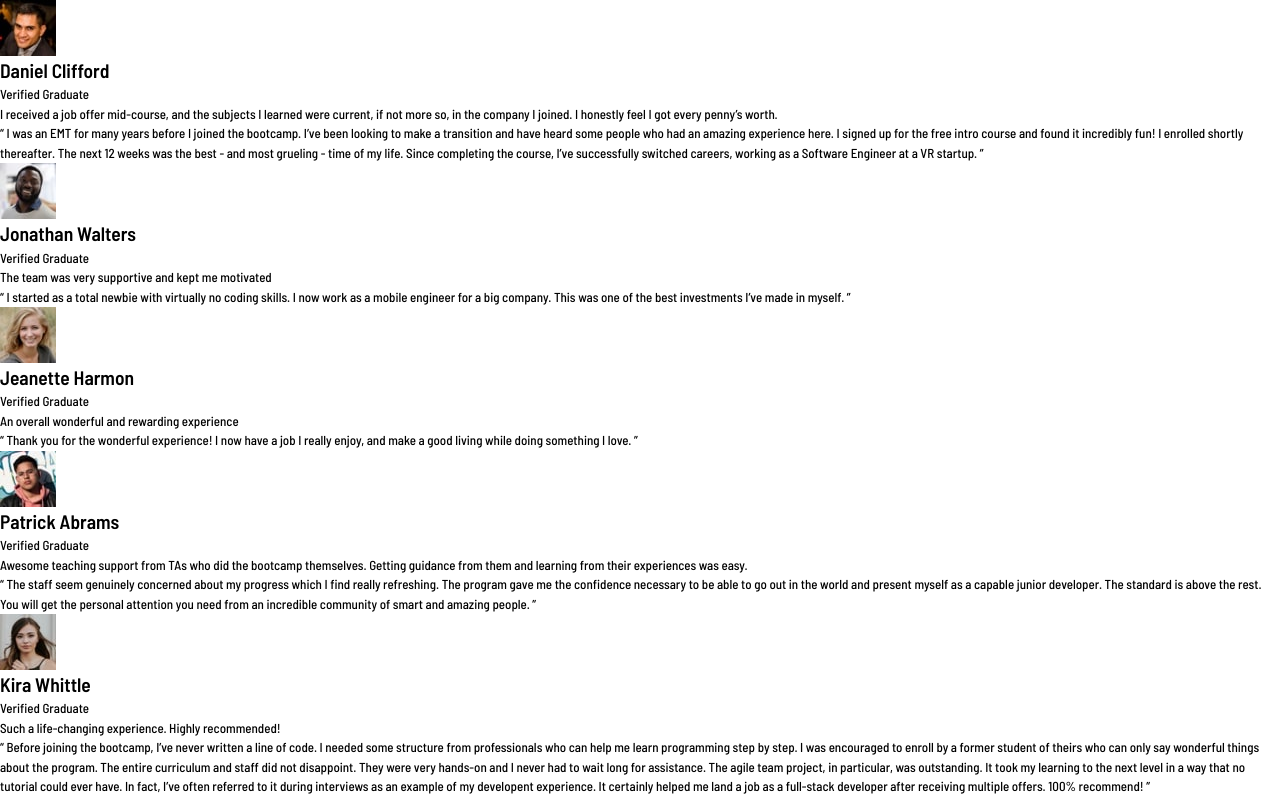
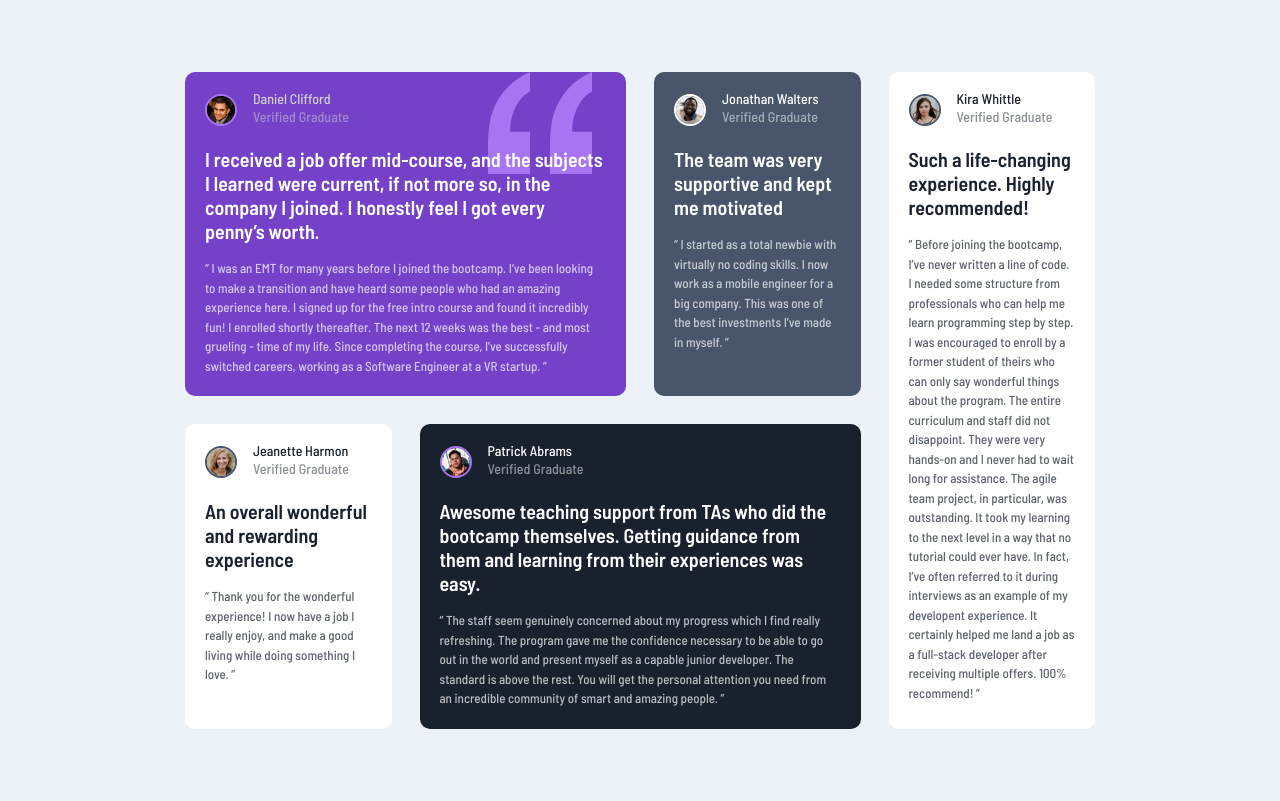
Before and after one commit to bene-volent/testimonial-grid, a website: page index.html in a window 1280 px wide. Drawn offline with Linux system fonts and the light colour scheme.

Commit message:
Completed Project

```diff
--- /dev/null
+++ b/home.css
@@ -0,0 +1,160 @@
+:root{
+
+    --clr-primary-violet: hsl(263, 55%, 52%);
+    --clr-primary-gray-blue: hsl(217, 19%, 35%);
+    --clr-primary-black-blue: hsl(219, 29%, 14%);
+    --clr-primary-white: hsl(0, 0%, 100%);
+
+
+    --clr-light-gray: hsl(0, 0%, 81%);
+    --clr-light-gray-blue: hsl(210, 46%, 95%);
+}
+body{
+    background-color: var(--clr-light-gray-blue);
+    font-size: 13px;
+    font-family: 'Barlow Semi Condensed', sans-serif;
+}
+
+
+/******************* Setup *******************/
+
+.flex-center{
+    display: flex;
+    align-items: center;
+    justify-content: center;
+
+}
+
+.testimonial
+{
+    border-radius: 10px;
+    padding: 1.25rem;
+        transition: all 350ms ease-in-out;
+
+}
+.quotation{
+    background-image:  url("./public/images/bg-pattern-quotation.svg");
+    background-repeat: no-repeat;
+    background-position: top right 10%;
+}
+
+.name-container{
+    display: flex;
+    align-items: center;
+    justify-content: left;
+    margin-bottom: 20px;
+}
+
+.quote-image{
+    padding: 0;
+    width: 32px;
+    /* height: 32px; */
+    border: 2px solid;
+    border-radius: 50%;
+    margin-right: 1rem;
+
+}
+.name{
+    font-size: 0.875rem;
+    font-weight: 500;
+    line-height: 1;
+}
+
+.status{
+
+    font-size: 0.875rem;
+
+    opacity: .5;
+}
+
+.quote-title{
+    font-size: 1.25rem;
+    font-weight: 600;
+    line-height: 1.2;
+    margin-bottom: 1rem;
+}
+.quote{
+    opacity: 0.7;
+}
+
+/******************* Final Display Classes *******************/
+
+.container{
+    display: grid;
+    gap: 1.75rem;
+    margin: 4.5rem 2rem;
+}
+@media (max-width:62em) {
+    .testimonial{
+    box-shadow: 2.5rem 3.75rem 3rem -3rem hsl(120, 1%, 35%);
+
+    }
+
+}
+@media (min-width:62em) {
+    .container{
+        width: min(70em,90%);
+        grid-template-columns: repeat(4,1fr);
+    }
+    #danial-testimony{
+        grid-column: 1 / 3;
+    }
+    #kira-testimony{
+        grid-column: 4;
+        grid-row: 1/3;
+    }
+    #patrick-testimony{
+        grid-column: 2/4;
+    }
+    .container:hover  .testimonial:not(.testimonial:hover){
+        filter: blur(2px);
+    }
+    .testimonial:hover{
+        transform: scale(1.01);
+        box-shadow: 2.5rem 3.75rem 3rem -3rem hsl(120, 1%, 35%);
+        transition: all 350ms ease-in-out;
+    }
+}
+
+/******************* Utility Classes *******************/
+
+.bg-pr-violet{
+    background-color: var(--clr-primary-violet);
+}
+.bg-pr-grayish-blue{
+    background-color: var(--clr-primary-gray-blue);
+}
+.bg-pr-blackish-blue{
+    background-color: var(--clr-primary-black-blue);
+}
+.bg-pr-white{
+    background-color: var(--clr-primary-white);
+}
+.font-clr-white{
+    color: var(--clr-primary-white);
+}
+.font-clr-light-gray{
+    color: var(--clr-light-gray);
+}
+.font-clr-light-gray-blue{
+    color: var(--clr-light-gray-blue);
+}
+
+.font-clr-gray-blue{
+    color: var(--clr-primary-gray-blue);
+}
+.font-clr-black-blue{
+    color: var(--clr-primary-black-blue);
+}
+.font-clr-light-gray-blue{
+    color: var(--clr-light-gray-blue);
+}
+.brd-clr-pr-gray-blue{
+    border-color: var(--clr-primary-gray-blue);
+}
+.brd-clr-light-grey{
+    border-color: var(--clr-light-gray);
+}
+.brd-clr-pr-violet{
+    border-color: #a775f1;
+}
--- a/index.html
+++ b/index.html
@@ -16,15 +16,26 @@
             href="https://fonts.googleapis.com/css2?family=Barlow+Semi+Condensed:wght@500;600&display=swap"
             rel="stylesheet"
         />
-        <link rel="stylesheet" href="./css/reset.css" />
-        <link rel="stylesheet" href="./css/home.css" />
+        <link rel="stylesheet" href="./reset.css" />
+        <link rel="stylesheet" href="./home.css" />
         <title>Frontend Mentor | Testimonial Grid</title>
     </head>
     <body>
-        <article>
-            <img src="./images/image-daniel.jpg" alt="Danial Clifford" />
-            <h2>Daniel Clifford</h2>
-            <p>Verified Graduate</p>
+        <main class="flex-center">
+            <div class="container">
+                <article id="danial-testimony" class="testimonial | bg-pr-violet font-clr-white quotation">
+                    <div class="name-container">
+                        <img
+                            class="quote-image | brd-clr-pr-violet"
+                            src="./images/image-daniel.jpg"
+                            alt="Danial Clifford"
+                        />
+                        <div class="quote-name | font-clr-light-gray">
+                            <h2 class="name">Daniel Clifford</h2>
+                            <p class="status">Verified Graduate</p>
+                        </div>
+                    </div>
+
                     <p class="quote-title">
                         I received a job offer mid-course, and the subjects I learned
                         were current, if not more so, in the company I joined. I
@@ -42,10 +53,17 @@
                     </p>
                 </article>
 
-        <article>
-            <img src="./images/image-jonathan.jpg" alt="Jonathan Walters" />
-            <h2>Jonathan Walters</h2>
-            <p>Verified Graduate</p>
+
+                <article id="jonathan-testimony" class="testimonial | bg-pr-grayish-blue font-clr-white">
+                    <div class="name-container">
+                        <img class="quote-image" src="./images/image-jonathan.jpg" alt="Jonathan Walters" />
+                        <div class="quote-name">
+                            <h2 class="name">Jonathan Walters</h2>
+                            <p class="status">Verified Graduate</p>
+                        </div>
+
+                    </div>
+
                     <p class="quote-title">
                         The team was very supportive and kept me motivated
                     </p>
@@ -55,10 +73,16 @@
                         the best investments I’ve made in myself. ”
                     </p>
                 </article>
-        <article>
-            <img src="./images/image-jeanette.jpg" alt="Jeanette Harmon" />
-            <h2>Jeanette Harmon</h2>
-            <p>Verified Graduate</p>
+                <article id="jeanette-testimony" class="testimonial | bg-pr-white font-clr-black-blue">
+                    <div class="name-container | font-clr-black-blue">
+                        <img class="quote-image | brd-clr-pr-gray-blue" src="./images/image-jeanette.jpg" alt="Jeanette Harmon" />
+
+                        <div class="quote-name">
+                            <h2 class="name">Jeanette Harmon</h2>
+                            <p class="status">Verified Graduate</p>
+                        </div>
+                    </div>
+
                     <p class="quote-title">
                         An overall wonderful and rewarding experience
                     </p>
@@ -68,10 +92,15 @@
                         love. ”
                     </p>
                 </article>
-        <article>
-            <img src="./images/image-patrick.jpg" alt="Patrick Abrams" />
-            <h2>Patrick Abrams</h2>
-            <p>Verified Graduate</p>
+                <article id="patrick-testimony" class="testimonial | bg-pr-blackish-blue font-clr-white">
+                    <div class="name-container | font-clr-white">
+                        <img class="quote-image brd-clr-pr-violet" src="./images/image-patrick.jpg" alt="Patrick Abrams" />
+
+                        <div class="quote-name">
+                            <h2 class="name">Patrick Abrams</h2>
+                            <p class="status">Verified Graduate</p>
+                        </div>
+                    </div>
                     <p class="quote-title">
                         Awesome teaching support from TAs who did the bootcamp
                         themselves. Getting guidance from them and learning from their
@@ -86,10 +115,16 @@
                         community of smart and amazing people. ”
                     </p>
                 </article>
-        <article>
-            <img src="./images/image-kira.jpg" alt="Kira Whittle" />
-            <h2>Kira Whittle</h2>
-            <p>Verified Graduate</p>
+                <article id="kira-testimony" class="testimonial | bg-pr-white font-clr-black-blue">
+                    <div class="name-container | font-clr-black-blue">
+                        <img class="quote-image | brd-clr-pr-gray-blue" src="./images/image-kira.jpg" alt="Kira Whittle" />
+
+                        <div class="quote-name">
+                            <h2 class="name">Kira Whittle</h2>
+                            <p class="status">Verified Graduate</p>
+                        </div>
+                    </div>
+
                     <p class="quote-title">
                         Such a life-changing experience. Highly recommended!
                     </p>
@@ -108,5 +143,9 @@
                         receiving multiple offers. 100% recommend! ”
                     </p>
                 </article>
+            </div>
+
+        </main>
+
     </body>
 </html>
--- a/public/css/home.css
+++ /dev/null
@@ -1,16 +0,0 @@
-:root{
-    --mobile-width:375px;
-    --desktop-width: 1440px;
-    --clr-primary-violet: hsl(263, 55%, 52%);
-    --clr-primary-gray-blue: hsl(217, 19%, 35%);
-    --clr-primary-black-blue: hsl(219, 29%, 14%);
-    --clr-primary-white: hsl(0, 0%, 100%);
-
-
-    --clr-light-gray: hsl(0, 0%, 81%);
-    --clr-light-gray-blue: hsl(210, 46%, 95%);
-}
-body{
-    font-size: 13px;
-    font-family: 'Barlow Semi Condensed', sans-serif;
-}
```
Also changed, not shown: README.md (added), reset.css (renamed from public/css/reset.css). Lines whose indentation alone changed are shown as unchanged.
